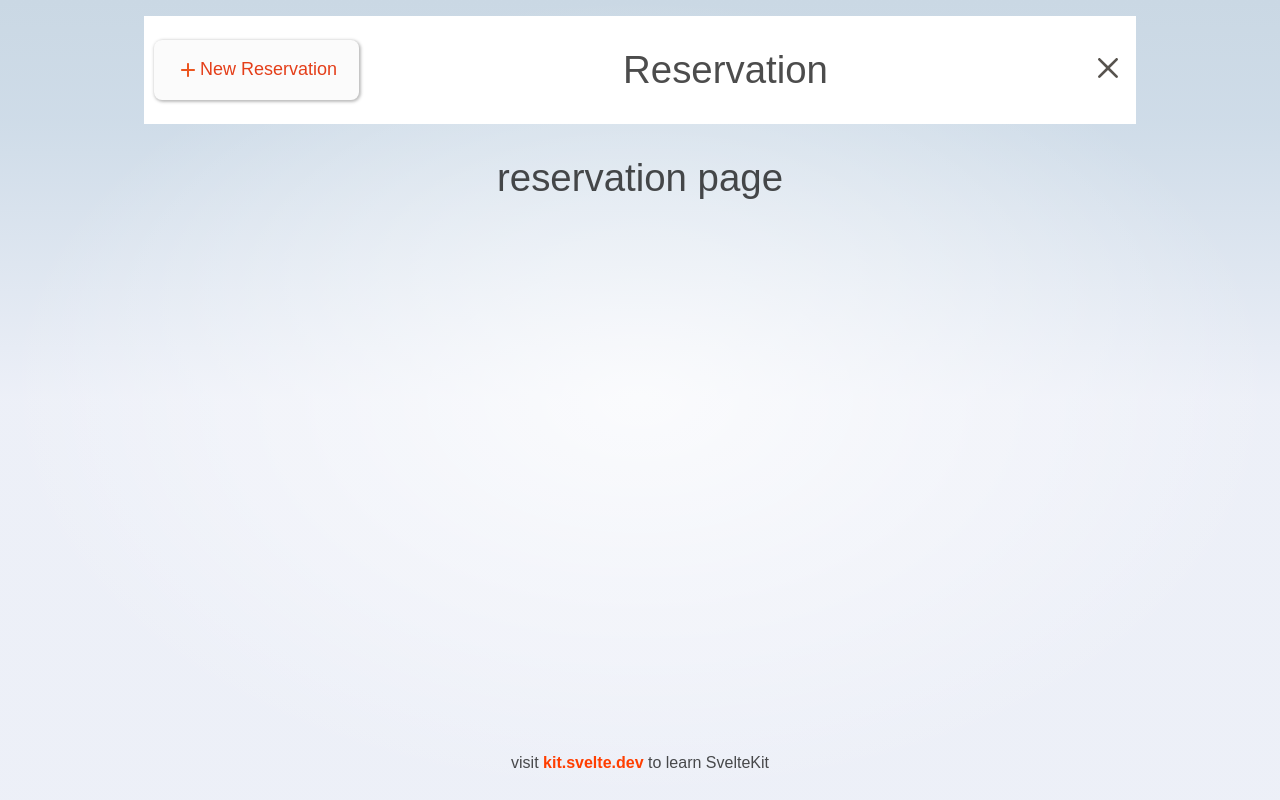
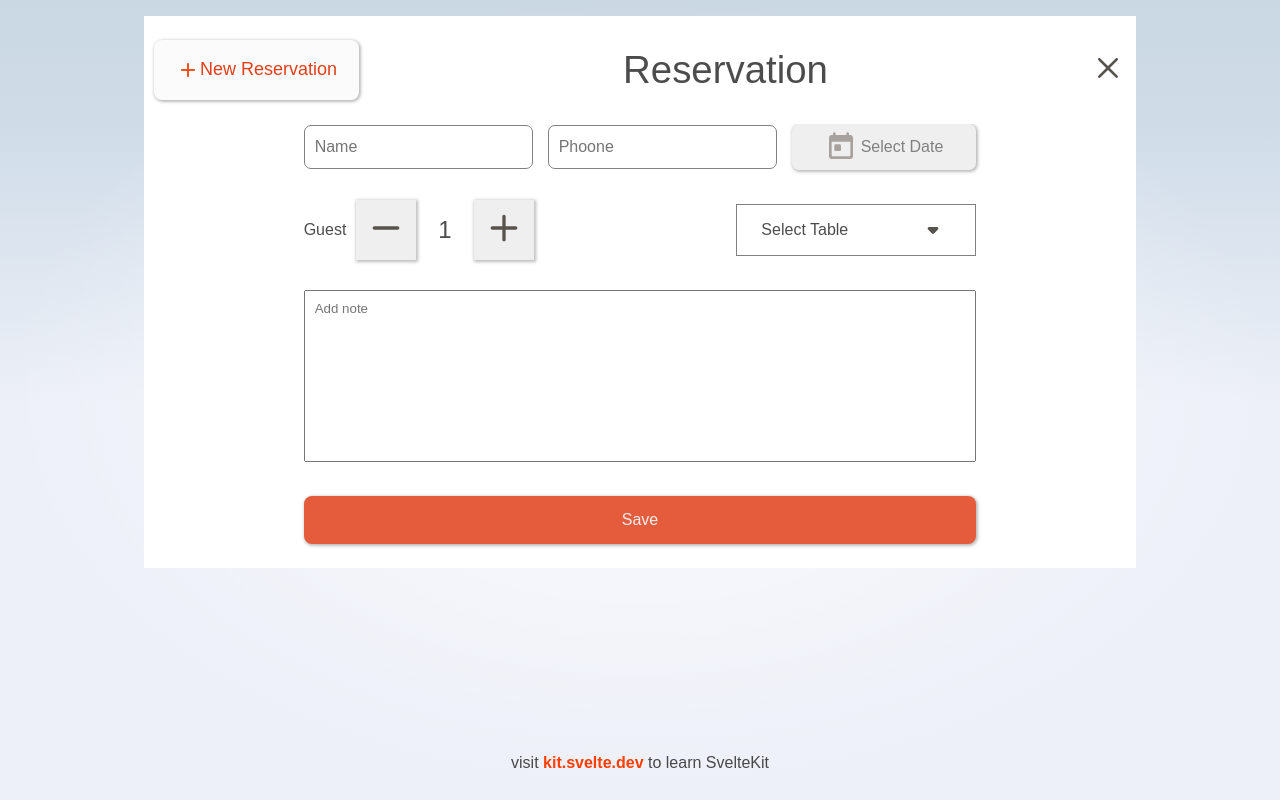
Before and after one commit to SeungGukYoo/yunaencos-project, a SvelteKit app: page /reservation in a window 1280 px wide. Built offline with nearby package versions, Linux system fonts and the light colour scheme.

Commit message:
style: 예약 컴포넌트 UI 구현

```diff
--- a/src/routes/reservation/+page.svelte
+++ b/src/routes/reservation/+page.svelte
@@ -1,6 +1,159 @@
 <script>
+	import dropIcon from '$lib/images/icons/arrow_drop_down.svg';
+	import etcIcon from '$lib/images/icons/edit.svg';
+	import minusIcon from '$lib/images/icons/math-minus.svg';
+	import plusIcon from '$lib/images/icons/math-plus.svg';
+	import dateIcon from '$lib/images/icons/today.svg';
 </script>
 
-<section>
-	<h1>reservation page</h1>
+<section class="addReservationContainer">
+	<form>
+		<div class="reservationTopContainer">
+			<label for="reservation-name">
+				<input
+					type="text"
+					name="reservation-name"
+					id="reservation-name"
+					placeholder="Name"
+					class="nameInputContainer"
+					required
+				/>
+			</label>
+			<label for="reservation-phone">
+				<input
+					type="tel"
+					id="reservation-phone"
+					name="phone"
+					pattern="[0-9]{3}-[0-9]{3}-[0-9]{4}"
+					placeholder="Phoone"
+					required
+				/>
+			</label>
+			<label>
+				<button type="button" class="dateChoiceBtn">
+					<img src={dateIcon} alt="calendar Icon" /> Select Date
+				</button>
+			</label>
+		</div>
+		<div class="reservationMidContainer">
+			<label class="countContainer"
+				>Guest
+				<button class="countBtn"><img src={minusIcon} alt="" /></button>
+				<span>1</span>
+				<button class="countBtn"><img src={plusIcon} alt="" /></button>
+			</label>
+			<div class="dropdownContainer">
+				<div class="dropdownBtn">
+					<p>Select Table</p>
+					<img src={dropIcon} alt="" />
+				</div>
+				<ul>
+					<li value="1">Table 1</li>
+					<li value="2">Table 2</li>
+					<li value="3">Table 3</li>
+					<li value="4">Table 4</li>
+					<li value="5">Table 5</li>
+					<li value="6">Table 6</li>
+					<li value="7">Table 7</li>
+					<li value="8">Table 8</li>
+				</ul>
+			</div>
+		</div>
+		<textarea class="textElement" name="" id="" cols="30" rows="10" placeholder="Add note" />
+		<div>
+			<button class="reservationBtn"> Save </button>
+		</div>
+	</form>
 </section>
+
+<style>
+	.addReservationContainer {
+		background-color: white;
+		display: flex;
+		justify-content: center;
+	}
+	.reservationTopContainer {
+		display: flex;
+		align-items: center;
+		gap: 15px;
+		margin-bottom: 30px;
+	}
+	form input {
+		padding: 12px 10px;
+		border: gray 1px solid;
+		border-radius: 7px;
+	}
+
+	.dateChoiceBtn {
+		border: none;
+		display: flex;
+		align-items: center;
+		padding: 7px 33px;
+		border-radius: 7px;
+		color: gray;
+		box-shadow: 1px 1px 3px 1px rgba(66, 66, 66, 0.35);
+	}
+	.dateChoiceBtn img {
+		margin-right: 4px;
+	}
+
+	.reservationMidContainer {
+		display: flex;
+		justify-content: space-between;
+		align-items: center;
+		margin-bottom: 30px;
+	}
+	.countContainer {
+		display: flex;
+		align-items: center;
+
+		gap: 10px;
+	}
+	.countContainer span {
+		font-size: 24px;
+		margin: 0 12px;
+	}
+	.countBtn {
+		border: none;
+		box-shadow: 1px 1px 3px 1px rgba(66, 66, 66, 0.35);
+		padding: 8px 10px;
+	}
+	.dropdownContainer {
+		display: flex;
+	}
+	.dropdownBtn {
+		display: flex;
+		justify-content: space-between;
+		width: 240px;
+		border: 1px solid gray;
+		padding-left: 24px;
+		padding-right: 24px;
+	}
+	.dropdownContainer ul {
+		list-style: none;
+		position: absolute;
+		top: 25px;
+		width: 100%;
+		text-align: center;
+
+		display: none;
+	}
+	.textElement {
+		width: 100%;
+		resize: none;
+		padding: 10px;
+		outline: none;
+		font-family: var(--font-body);
+		margin-bottom: 30px;
+	}
+	.reservationBtn {
+		width: 100%;
+		height: 48px;
+		margin-bottom: 24px;
+		border: none;
+		background-color: rgb(229, 92, 61);
+		color: #eee;
+		border-radius: 8px;
+		box-shadow: 1px 1px 3px 1px rgba(66, 66, 66, 0.35);
+	}
+</style>
```
